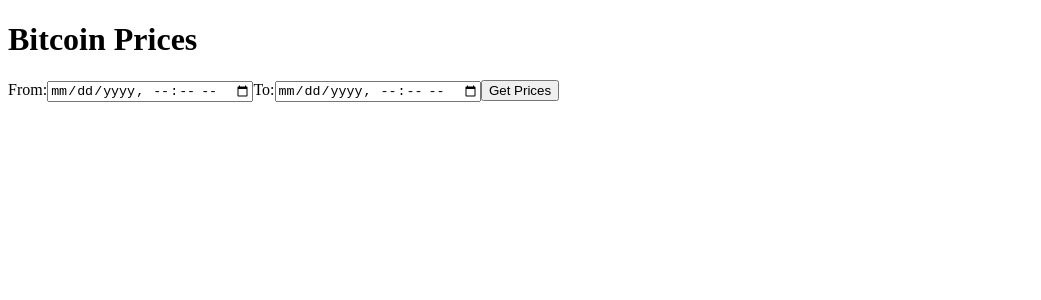
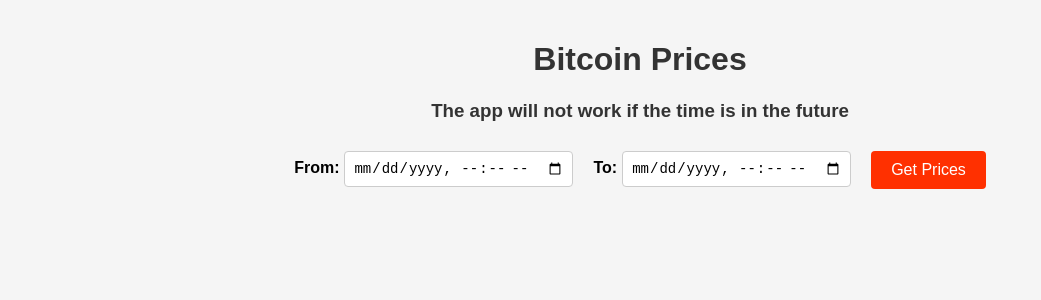
Before and after one commit to Irska28/bitcoin, a React app in the folder frontend/: page / in a window 1280 px wide. Shown: the top 300 px of the page, without its empty margins (0-1041 px from the left). Built offline with nearby package versions, Linux system fonts and the light colour scheme; the HTML template or start-up script is replaced by a standard one.

Commit message:
highest volume info

```diff
--- a/frontend/src/App.css
+++ b/frontend/src/App.css
@@ -0,0 +1,86 @@
+body {
+  font-family: Arial, sans-serif;
+  margin: 0;
+  padding: 20px;
+  background-color: #f5f5f5;
+}
+
+h1 {
+  color: #333;
+  text-align: center;
+}
+
+
+
+h3 {
+  color: #333;
+  text-align: center;
+
+}
+
+label {
+  display: inline-block;
+  margin: 10px;
+  font-weight: bold;
+}
+
+input[type="datetime-local"] {
+  padding: 8px;
+  margin-left: 5px;
+  border: 1px solid #ccc;
+  border-radius: 4px;
+  font-size: 14px;
+}
+
+button {
+  padding: 10px 20px;
+  margin: 10px;
+  background-color: #ff3000;
+  color: white;
+  border: none;
+  border-radius: 4px;
+  cursor: pointer;
+  font-size: 16px;
+}
+
+button:hover {
+  background-color: #2e4740;
+}
+
+.volume-info {
+  margin: 20px 0;
+  padding: 15px;
+  background-color: #f0f8ff;
+  border-radius: 8px;
+  border: 2px solid #4CAF50;
+}
+
+.volume-info h3 {
+  margin-top: 0;
+  color: #333;
+}
+
+.volume-info p {
+  margin: 8px 0;
+  font-size: 16px;
+}
+
+ul {
+  list-style-type: none;
+  padding: 0;
+  max-width: 800px;
+  margin: 20px auto;
+}
+
+li {
+  padding: 10px;
+  margin: 5px 0;
+  background-color: white;
+  border: 1px solid #ddd;
+  border-radius: 4px;
+}
+
+.dates {
+    display: flex;
+    justify-content: center;
+}
--- a/frontend/src/App.jsx
+++ b/frontend/src/App.jsx
@@ -1,11 +1,13 @@
 import { useState } from "react";
 import axios from "axios";
+import BitcoinChart from "./Chart";
 import "./App.css";
 
 function App() {
   const [bitcoin, setBitcoin] = useState([]);
   const [fromTime, setFromTime] = useState("");
   const [toTime, setToTime] = useState("");
+  const [highestVolumeInfo, setHighestVolumeInfo] = useState(null);
 
   const fetchPrices = () => {
     if (!fromTime || !toTime) return;
@@ -24,15 +26,29 @@
           },
         }
       )
-      .then((res) => setBitcoin(res.data.prices))
+      .then((res) => {
+        setBitcoin(res.data.prices);
+
+        if (res.data.total_volumes && res.data.total_volumes.length > 0) {
+          const maxVolume = res.data.total_volumes.reduce((max, current) =>
+            current[1] > max[1] ? current : max
+          );
+
+          setHighestVolumeInfo({
+            date: new Date(maxVolume[0]).toLocaleString(),
+            volume: maxVolume[1]
+          });
+        }
+      })
       .catch((err) => console.error(err));
   };
 
   return (
     <div>
       <h1>Bitcoin Prices</h1>
+      <h3>The app will not work if the time is in the future</h3>
 
-      <div>
+      <div className="dates">
         <label>
           From:
           <input
@@ -54,6 +70,17 @@
         <button onClick={fetchPrices}>Get Prices</button>
       </div>
 
+
+      {bitcoin.length > 0 && <BitcoinChart data={bitcoin} />}
+
+      {highestVolumeInfo && (
+        <div className="volume-info">
+          <h3>Highest Trading Volume</h3>
+          <p><strong>Date:</strong> {highestVolumeInfo.date}</p>
+          <p><strong>Volume:</strong> €{highestVolumeInfo.volume.toLocaleString(undefined, { maximumFractionDigits: 2 })}</p>
+        </div>
+      )}
+
       <ul>
         {bitcoin.map(([timestamp, price], index) => (
           <li key={index}>
--- /dev/null
+++ b/frontend/src/Chart.jsx
@@ -0,0 +1,83 @@
+import { Line } from "react-chartjs-2";
+import {
+  Chart as ChartJS,
+  CategoryScale,
+  LinearScale,
+  PointElement,
+  LineElement,
+  Title,
+  Tooltip,
+  Legend,
+  Filler,
+} from "chart.js";
+
+
+ChartJS.register(
+  CategoryScale,
+  LinearScale,
+  PointElement,
+  LineElement,
+  Title,
+  Tooltip,
+  Legend,
+  Filler
+);
+
+function BitcoinChart({ data }) {
+  const chartData = {
+    labels: data.map(([timestamp]) => new Date(timestamp).toLocaleString()),
+    datasets: [
+      {
+        label: "Bitcoin Price (EUR)",
+        data: data.map(([, price]) => price),
+        borderColor: "rgb(255, 159, 64)",
+        backgroundColor: "rgba(255, 159, 64, 0.1)",
+        tension: 0.1,
+        fill: true,
+      },
+    ],
+  };
+
+  const options = {
+    responsive: true,
+    maintainAspectRatio: false,
+    plugins: {
+      legend: {
+        display: true,
+        position: "top",
+      },
+      tooltip: {
+        mode: "index",
+        intersect: false,
+      },
+    },
+    scales: {
+      x: {
+        display: true,
+        title: {
+          display: true,
+          text: "Date & Time",
+        },
+        ticks: {
+          maxRotation: 45,
+          minRotation: 45,
+        },
+      },
+      y: {
+        display: true,
+        title: {
+          display: true,
+          text: "Price (EUR)",
+        },
+      },
+    },
+  };
+
+  return (
+    <div style={{ height: "400px" }}>
+      <Line data={chartData} options={options} />
+    </div>
+  );
+}
+
+export default BitcoinChart;
```
